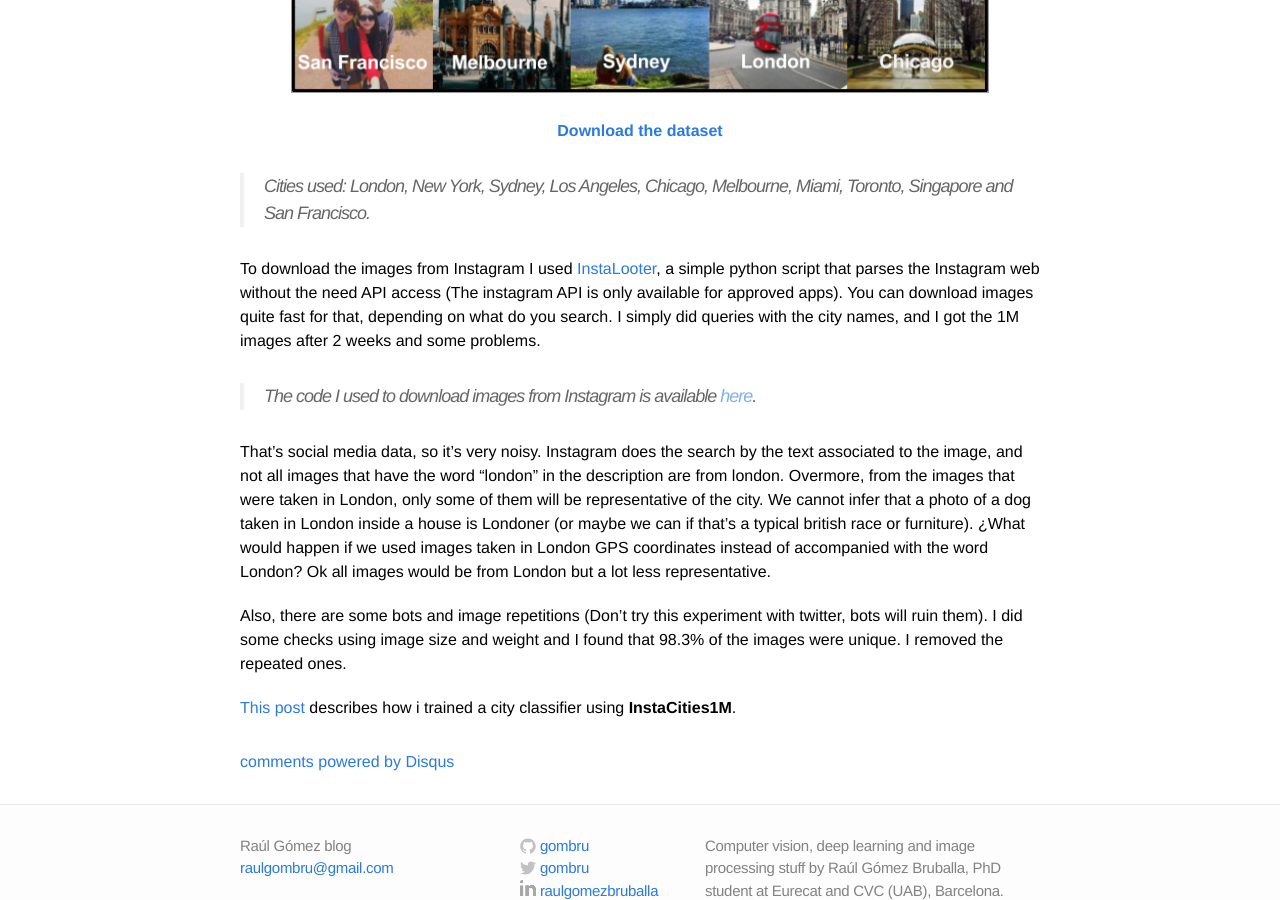
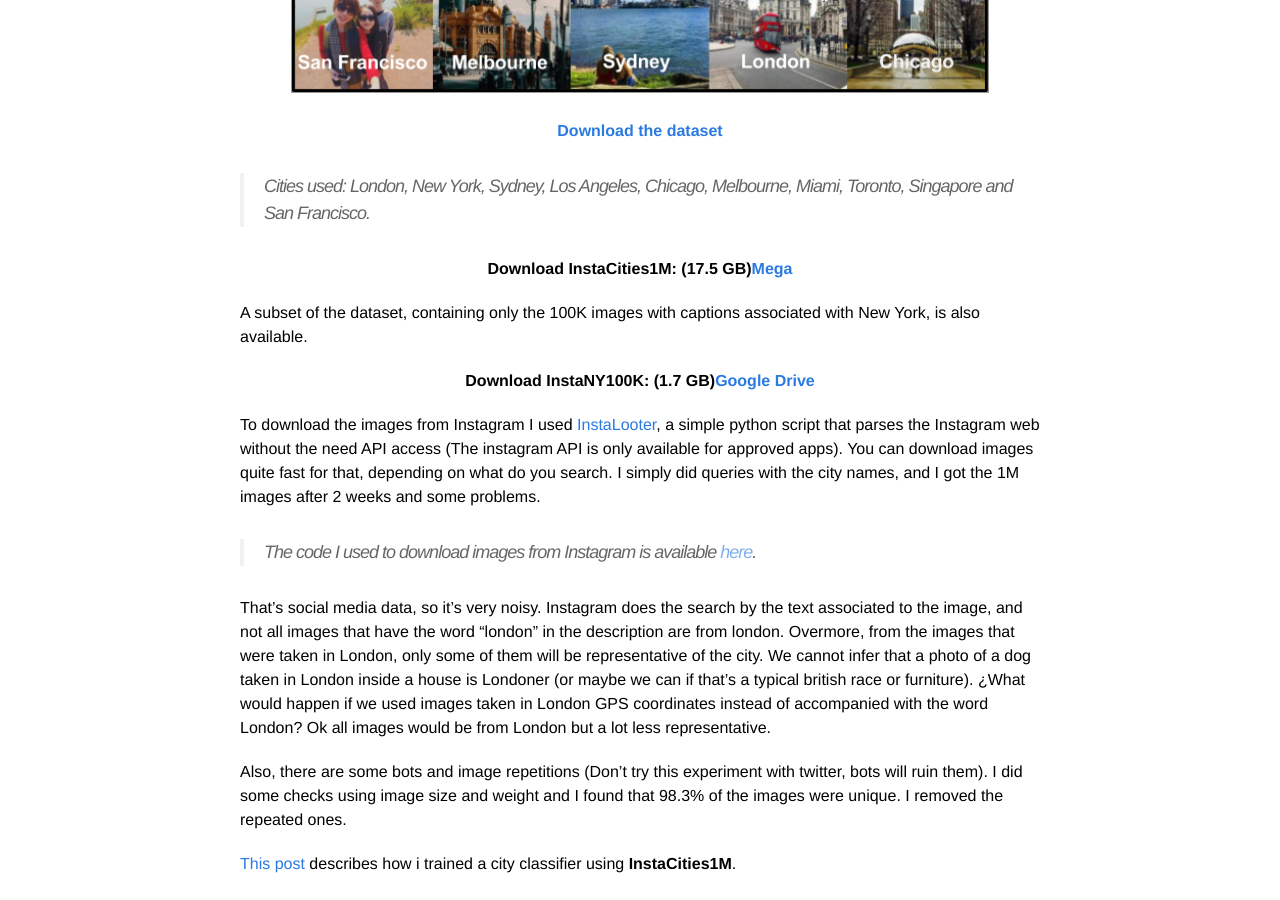
Before and after one commit to gombru/gombru.github.io, a Jekyll site: the page built from _posts/2018-08-01-InstaCities1M.markdown, in a window 1280 px wide and 900 px high, scrolled down 666 px. Built offline with Jekyll 4.4.1, drawn with Linux system fonts in a browser that asks for light colours; comment, search, counter and statistics services are not loaded.

Commit message:
Update 2018-08-01-InstaCities1M.markdown

```diff
--- a/_posts/2018-08-01-InstaCities1M.markdown
+++ b/_posts/2018-08-01-InstaCities1M.markdown
@@ -22,6 +22,17 @@ I've have created a dataset of social media images with associated text, **Insta
 
 > Cities used: London, New York, Sydney, Los Angeles, Chicago, Melbourne, Miami, Toronto, Singapore and San Francisco.
 
+<p align="center">
+<b>
+Download InstaCities1M: (17.5 GB)<a href="https://mega.nz/#!GRQkDSKD!kUN8JdZOHquqOwdMR4JHTsXBmWIRjnbFT70AWrQBaig">Mega</a></b>
+</p>
+
+A subset of the dataset, containing only the 100K images with captions associated with New York, is also available.
+<p align="center">
+<b>
+Download InstaNY100K: (1.7 GB)<a href="https://drive.google.com/file/d/1blGgEOlrHrM0-NAQxYVRwMlfiHDvVHXb/view?usp=sharing">Google Drive</a></b>
+</p>
+
 To download the images from Instagram I used [InstaLooter](https://github.com/althonos/InstaLooter), a simple python script that parses the Instagram web without the need API access (The instagram API is only available for approved apps). You can download images quite fast for that, depending on what do you search. I simply did queries with the city names, and I got the 1M images after 2 weeks and some problems.
 
 > The code I used to download images from Instagram is available [here](https://github.com/gombru/SocialMediaWeakLabeling/tree/master/instagram).
```
